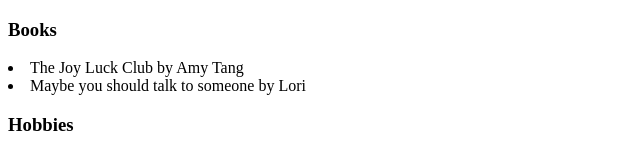
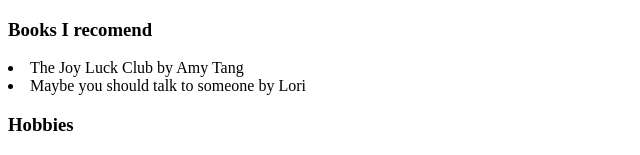
Before and after one commit to LeAhiru/Webapp, a plain HTML site: page Hobbies.html in a window 1280 px wide. Shown: the top 155 px of the page, without its empty margins (0-640 px from the left). Drawn offline with Linux system fonts and the light colour scheme.

Commit message:
Update Hobbies.html

```diff
--- a/Hobbies.html
+++ b/Hobbies.html
@@ -6,7 +6,7 @@
     <title>Document</title>
 </head>
 <body>
-    <h3>Books </h3>
+    <h3>Books I recomend </h3>
        <li> The Joy Luck Club by Amy Tang</li>
         <li>Maybe you should talk to someone by Lori</li>
     <h3>Hobbies</h3>
```
